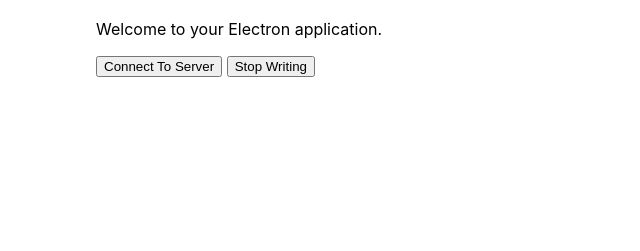
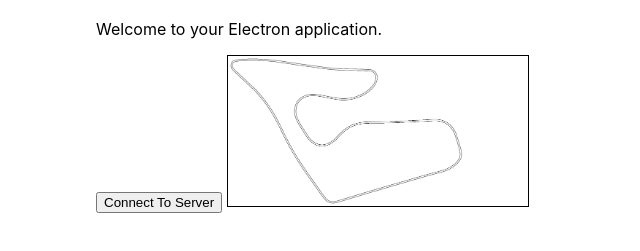
Before and after one commit to gabebautista11/ac-telemetry-electron, an Electron app: page src/index.html in a window 800 px wide. Shown: the part 95-346 px from the top of the page, without its empty margins (0-640 px from the left). Drawn offline with Linux system fonts and the light colour scheme.

Commit message:
scaled img to canvas

```diff
--- /dev/null
+++ b/src/draw-data-on-course.js
@@ -0,0 +1,11 @@
+let canvas = document.getElementById("course-canvas");
+ctx = canvas.getContext("2d");
+img = new Image();
+img.src = "../tracks/red_bull_ring.png";
+
+img.onload = function () {
+    var factor  = Math.min ( canvas.width / img.width, canvas.height / img.height );
+    ctx.scale(factor, factor);
+    ctx.drawImage(img, 0, 0);
+    ctx.scale(1 / factor, 1 / factor);
+};
--- a/src/index.css
+++ b/src/index.css
@@ -5,3 +5,7 @@
   max-width: 38rem;
   padding: 2rem;
 }
+
+#course-canvas{
+  border: 1px solid black;
+}
--- a/src/index.html
+++ b/src/index.html
@@ -9,7 +9,8 @@
     <h1>💖 Hello World</h1>
     <p>Welcome to your Electron application.</p>
     <button onclick="connectButtonPressed()">Connect To Server</button>
-    <button onclick="stopButtonPressed()">Stop Writing</button>
+    <canvas id="course-canvas"></canvas>
   </body>
   <script src="./upd.js"></script>
+  <script src="./draw-data-on-course.js"></script>
 </html>
```
Also changed, not shown: tracks/red_bull_ring.png (added).
